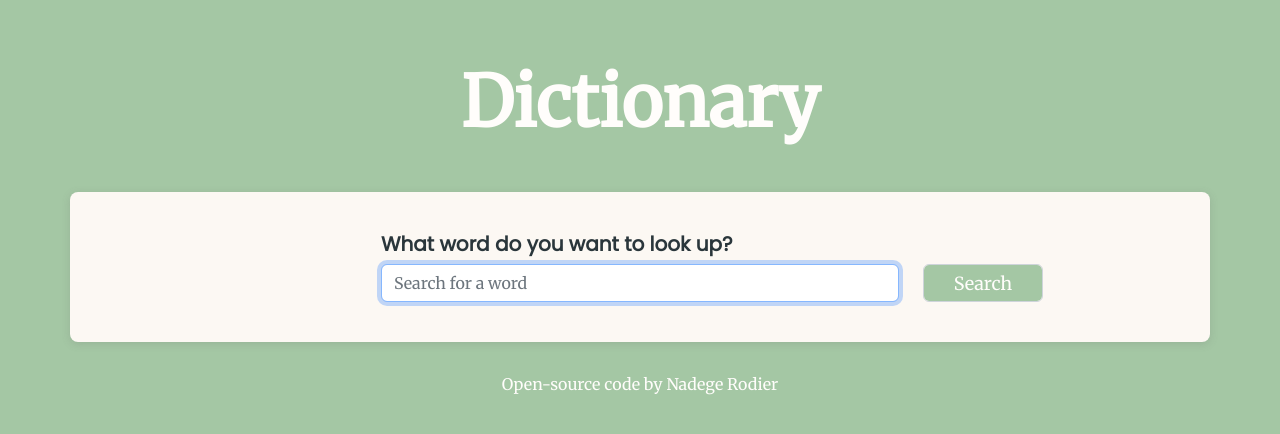
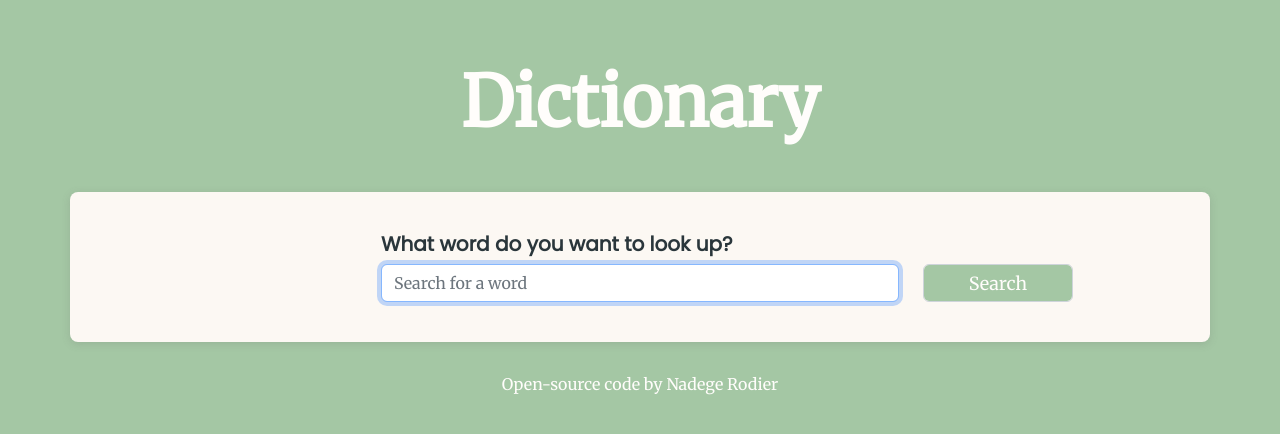
Before and after one commit to nadegerodier/dictionary-app, a React (Create React App) app: page / in a window 1280 px wide. Shown: the top 434 px of the page. Built offline with nearby package versions, Linux system fonts and the light colour scheme.

Commit message:
Small fix

```diff
--- a/src/Dictionary.css
+++ b/src/Dictionary.css
@@ -30,7 +30,7 @@
   height: 38px;
   padding: 5px 10px;
   transition: all 150ms ease-in-out;
-  width: 120px;
+  width: 150px;
 }
 
 .Dictionary .search-button:hover {
@@ -45,7 +45,7 @@
 
   .Dictionary .search-button {
     font-size: 16px;
-    width: 100px;
+    width: 120px;
   }
 }
 
@@ -66,4 +66,8 @@
   .Dictionary h4 {
     font-size: 16px;
   }
+
+  .Dictionary .search-button {
+    width: 100px;
+  }
 }
--- a/src/Dictionary.js
+++ b/src/Dictionary.js
@@ -63,7 +63,7 @@ export default function Dictionary() {
                 />
               </div>
             </div>
-            <div className="col-3 col-lg-3">
+            <div className="col-3">
               <div className="form-group">
                 <input
                   type="submit"
```
